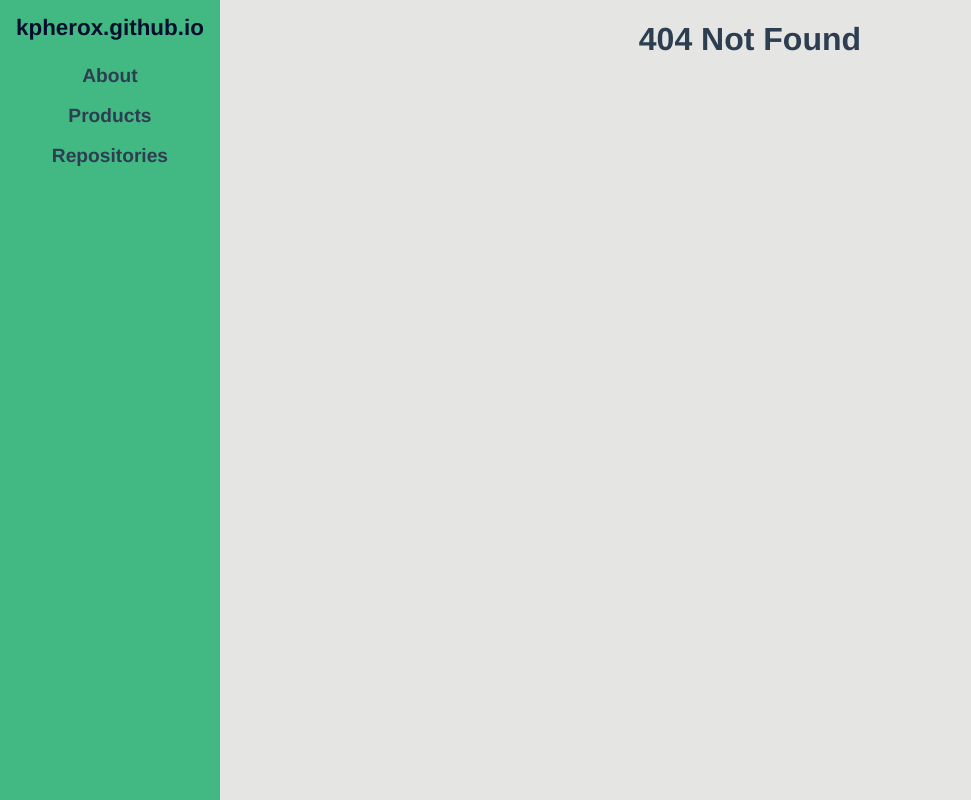
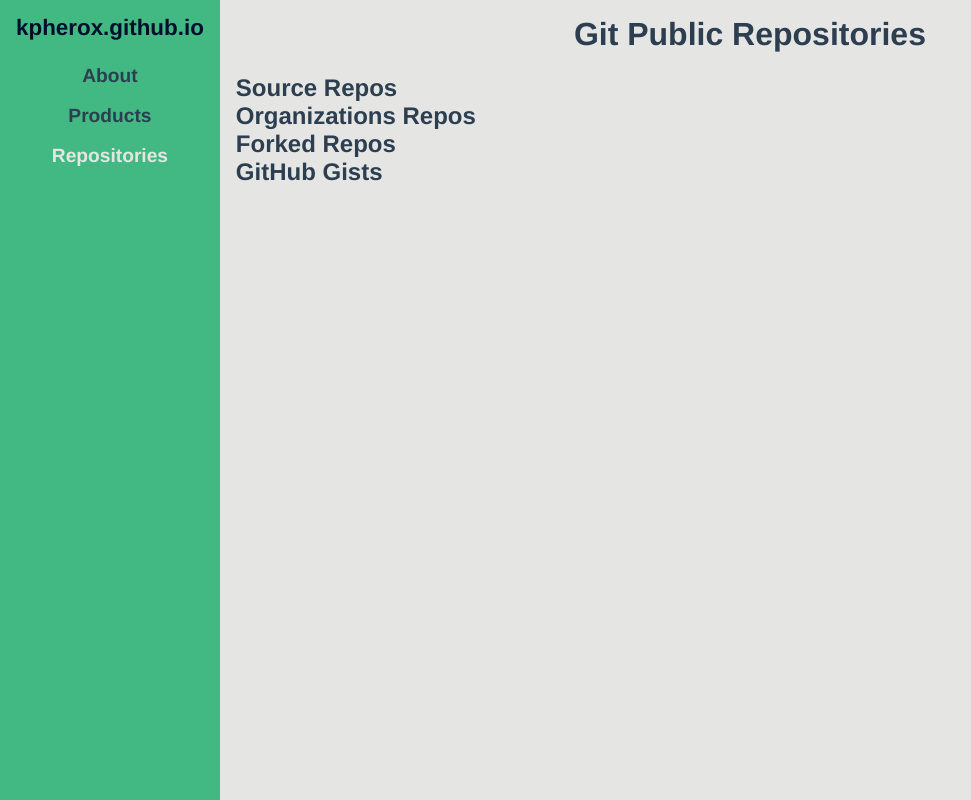
Before and after one commit to kphrx/kphrx.github.io, a Vue app: page /repos in a window 1280 px wide. Before the commit this address had no page. Shown: the whole page, without its empty margins (0-971 px from the left). Built offline with nearby package versions, Linux system fonts and the light colour scheme; what vue-head would draw is missing.

Commit message:
Add repositories page

```diff
--- a/src/App.vue
+++ b/src/App.vue
@@ -4,7 +4,7 @@
       <template v-slot:collapse>
         <router-link class="nav-item" :to="{ name: 'about' }">About</router-link>
         <router-link class="nav-item" :to="{ path: '/products' }">Products</router-link>
-        <router-link class="nav-item" :to="{ path: '/repositories' }">Repositories</router-link>
+        <router-link class="nav-item" :to="{ name: 'repos' }">Repositories</router-link>
       </template>
     </navigation-bar>
     <router-view id="view" />
--- /dev/null
+++ b/src/components/repositories/github.vue
@@ -0,0 +1,113 @@
+<template>
+  <div class="github-repos">
+    <div class="source-repos">
+      <a class="collapse-button" @click="collapse.source ^= 1">
+        Source Repos
+      </a>
+      <collapse-hard :expanded="!!collapse.source">
+        Source Repos
+      </collapse-hard>
+    </div>
+    <div class="orgs-repos">
+      <a class="collapse-button" @click="collapse.orgs ^= 1">
+        Organizations Repos
+      </a>
+      <collapse-hard :expanded="!!collapse.orgs">
+        Organizations Repos
+      </collapse-hard>
+    </div>
+    <div class="forked-repos">
+      <a class="collapse-button" @click="collapse.forked ^= 1">
+        Forked Repos
+      </a>
+      <collapse-hard :expanded="!!collapse.forked">
+        Forked Repos
+      </collapse-hard>
+    </div>
+    <div class="gists">
+      <a class="collapse-button" @click="collapse.gists ^= 1">
+        GitHub Gists
+      </a>
+      <collapse-hard :expanded="!!collapse.gists">
+        GitHub Gists
+      </collapse-hard>
+    </div>
+    <noscript>
+      <details class="source-repos">
+        <summary class="collapse-button">Source Repos</summary>
+        Source Repos
+      </details>
+      <details class="orgs-repos">
+        <summary class="collapse-button">Organizations Repos</summary>
+        Organizations Repos
+      </details>
+      <details class="forked-repos">
+        <summary class="collapse-button">Forked Repos</summary>
+        Forked Repos
+      </details>
+      <details class="gists">
+        <summary class="collapse-button">GitHub Gists</summary>
+        GitHub Gists
+      </details>
+    </noscript>
+  </div>
+</template>
+
+<script lang="ts">
+import { Component, Vue } from 'vue-property-decorator'
+import CollapseHard from '@/components/Collapse/Hard.vue'
+
+@Component({
+  components: {
+    CollapseHard,
+  },
+  head: {
+    noscript: {
+      id: 'RepositoriesGitHub',
+      style: [
+        {
+          type: 'text/css',
+          inner: `
+.github-repos details {
+  list-style: none;
+}
+.github-repos details::-webkit-details-marker,
+.github-repos .source-repos:not(details),
+.github-repos .orgs-repos:not(details),
+.github-repos .forked-repos:not(details),
+.github-repos .gists:not(details) {
+  display: none;
+}`,
+        },
+      ],
+    },
+  },
+})
+export default class RepositoriesGitHub extends Vue {
+  created() {
+    return
+  }
+
+  collapse = {
+    source: 0,
+    forked: 0,
+    orgs: 0,
+    gists: 0,
+  }
+}
+</script>
+
+<style scoped>
+.github-repos {
+  text-align: initial;
+}
+
+.collapse-button {
+  display: block;;
+  color: var(--color);
+  margin: 0;
+  font-size: 1.5rem;
+  font-weight: bold;
+  text-decoration: none;
+}
+</style>
--- a/src/router/index.ts
+++ b/src/router/index.ts
@@ -17,6 +17,12 @@
     component: () => import(/* webpackChunkName: "about" */ '@/views/About.vue')
   },
   {
+    path: '/repos',
+    name: 'repos',
+    // which is lazy-loaded when the route is visited.
+    component: () => import(/* webpackChunkName: "repos" */ '@/views/Repositories.vue')
+  },
+  {
     path: '/*',
     name: 'not-found',
     // which is lazy-loaded when the route is visited.
--- /dev/null
+++ b/src/views/Repositories.vue
@@ -0,0 +1,31 @@
+<template>
+  <div class="repositories">
+    <h1>Git Public Repositories</h1>
+    <repos-github />
+  </div>
+</template>
+
+<script lang="ts">
+import { Component, Vue } from 'vue-property-decorator'
+import RepositoriesGitHub from '@/components/repositories/github.vue'
+
+@Component({
+  head: {
+    title: { inner: 'Git Public Repositories' }
+  },
+  components: {
+    'repos-github': RepositoriesGitHub,
+  },
+})
+export default class Repositories extends Vue {}
+</script>
+
+<style scoped>
+.repositories {
+  margin: 1rem;
+
+  h1 {
+    margin-top: 0;
+  }
+}
+</style>
--- a/vue.config.js
+++ b/vue.config.js
@@ -44,6 +44,7 @@
       '/404.html',
       '/',
       '/about',
+      '/repos',
     ],
     postProcess(context) {
       html(context)
```
